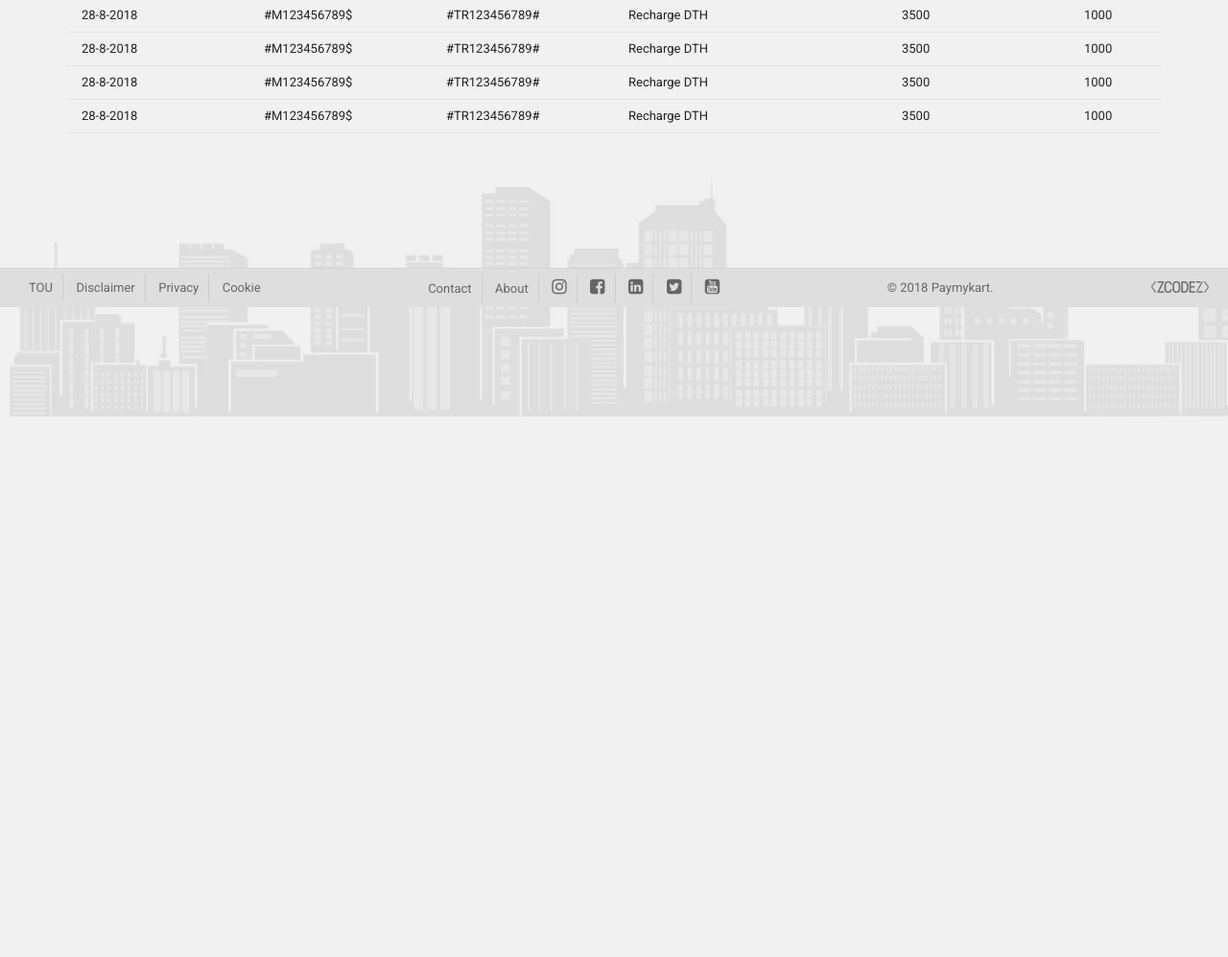
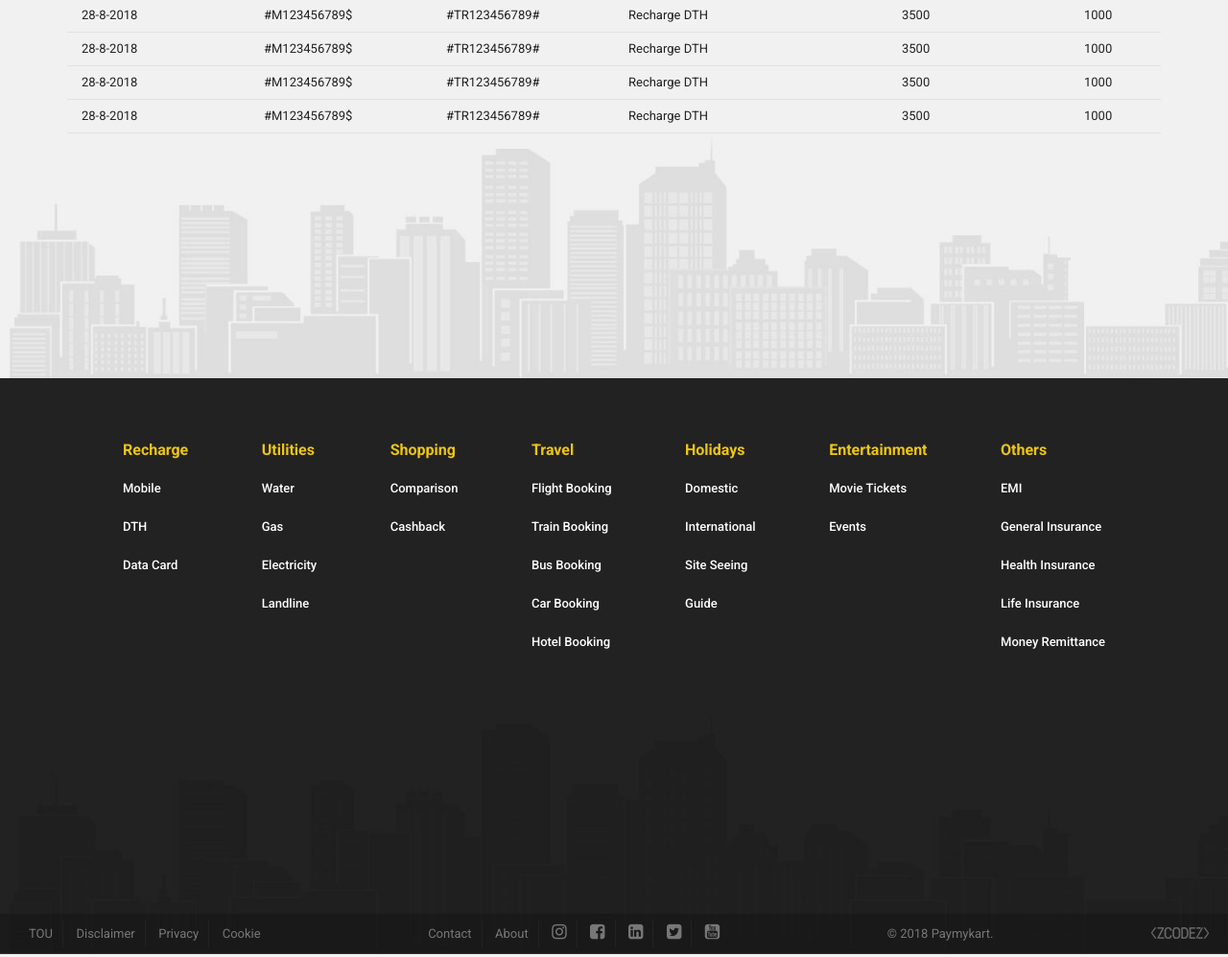
Before and after one commit to prajinrock/Paymykart, a plain HTML site: page History.html in a window 1280 px wide. Shown: the part 480-1477 px from the top of the page at 96% size. Before the commit the page ends 914 px from the top, so only its background shows below. Drawn offline with Linux system fonts and the light colour scheme.

Commit message:
changess

```diff
--- a/History.html
+++ b/History.html
@@ -205,6 +205,71 @@
       </div>
     </div>
 
+
+  <div class="bottom_graphix_2"><img src="images/grey_bg.jpg"></div>
+  <div class="foot_link_holder flexBox">
+    <div class="footContainer flexBox">
+      <div>
+        <div class="foot_header">Recharge</div>
+        <div class="foot_links">
+        <a href="">Mobile</a>
+        <a href="">DTH</a>
+        <a href="">Data Card</a>
+        </div>
+      </div>
+      <div>
+        <div class="foot_header">Utilities</div>
+        <div class="foot_links">
+        <a href="">Water</a>
+        <a href="">Gas</a>
+        <a href="">Electricity</a>
+        <a href="">Landline</a>
+        </div>
+      </div>
+      <div>
+        <div class="foot_header">Shopping</div>
+        <div class="foot_links">
+        <a href="">Comparison</a>
+        <a href="">Cashback</a>
+        </div>
+      </div>
+      <div>
+        <div class="foot_header">Travel</div>
+        <div class="foot_links">
+        <a href="">Flight Booking</a>
+        <a href="">Train Booking</a>
+        <a href="">Bus Booking</a>
+        <a href="">Car Booking</a>
+        <a href="">Hotel Booking</a>
+        </div>
+      </div>
+      <div>
+        <div class="foot_header">Holidays</div>
+        <div class="foot_links">
+        <a href="">Domestic</a>
+        <a href="">International</a>
+        <a href="">Site Seeing</a>
+        <a href="">Guide</a>
+        </div>
+      </div>
+      <div>
+        <div class="foot_header">Entertainment</div>
+        <div class="foot_links">
+        <a href="">Movie Tickets</a>
+        <a href="">Events</a>
+        </div>
+      </div>
+      <div>
+        <div class="foot_header">Others</div>
+        <div class="foot_links">
+        <a href="">EMI</a>
+        <a href="">General Insurance</a>
+        <a href="">Health Insurance</a>
+        <a href="">Life Insurance</a>
+        <a href="">Money Remittance</a>
+        </div>
+      </div>
+    </div>
     <div class="footer_pmk">
         <div class="footer_out flexBox al_cnt">
           <div>
@@ -230,7 +295,7 @@
           </div>
         </div>
       </div>
-  <div class="bottom_graphix_2"><img src="images/grey_bg.jpg"></div>
+  </div>s
 
 
 
--- a/css/pmk_style.css
+++ b/css/pmk_style.css
@@ -129,7 +129,7 @@ body{
   padding:5px 20px;
 }
 .outer_wrap .wid50{
-  max-width: 420px;
+  max-width: 280px;
 }
 .wid50:nth-last-child(1){
   margin-right: auto;
@@ -207,10 +207,10 @@ body{
   -moz-justify-content: space-between;
 }
 .footer_out div a{
-  color: #666;
+  color: #777;
   display: inline-block;
   padding: 4px 10px;
-  border-right:1px solid #ccc;
+  border-right:1px solid #222;
   font-size: 13px;
   font-family: 'Roboto', sans-serif;
   font-weight: 400;
@@ -408,19 +408,16 @@ body{
   margin-right: 0px;
 }
 .footer_pmk{
-  background-color: #dedede;
+  background-color: rgba(0,0,0,.2);
   height: 40px;
   width: 100%;
-  position: fixed;
   z-index: 22;
-  bottom: 0px;
-  left: 0px;
-  box-shadow:0px -1px 0px #d4d3d3;
+  box-shadow:0px -1px 0px rgba(0,0,0,.2);
+  margin-top: auto;
 }
 .custom_wrapper{
   margin: 0px auto;
   margin-top: 80px;
-  margin-bottom: 40px;
   position: relative;
   z-index:2;
   font-family: 'Roboto', sans-serif;
@@ -811,12 +808,11 @@ fieldset[disabled] .mdl-textfield .mdl-textfield__label, .mdl-textfield.is-disab
 }
 .foot_link_holder{
   padding-top: 65px;
-  padding-bottom:80px;
   background-color: #222;
-  justify-content: space-between;
-  -webkit-justify-content: space-between;
-  -ms-justify-content: space-between;
-  -moz-justify-content: space-between;
+  justify-content: center;
+  -webkit-justify-content: center;
+  -ms-justify-content: center;
+  -moz-justify-content: center;
   border-bottom: 1px solid #333;
   width: 100%;
   min-height: 600px;
@@ -825,7 +821,14 @@ fieldset[disabled] .mdl-textfield .mdl-textfield__label, .mdl-textfield.is-disab
   background-size: 100%;
   background-position: bottom;
   background-attachment: fixed;
-  justify-content: center;
+  flex-direction: column;
+  -webkit-flex-direction: column;
+  -moz-flex-direction: column;
+  -ms-flex-direction: column;
+  align-items: center;
+  -webkit-align-items: center;
+  -moz-align-items: center;
+  -ms-align-items: center;
 }
 
 .foot_header{
```
Also changed, not shown: About.html (+65 -8 lines), Contact.html (+66 -2 lines), index.html (+7 -5 lines). Lines whose indentation alone changed are shown as unchanged.
